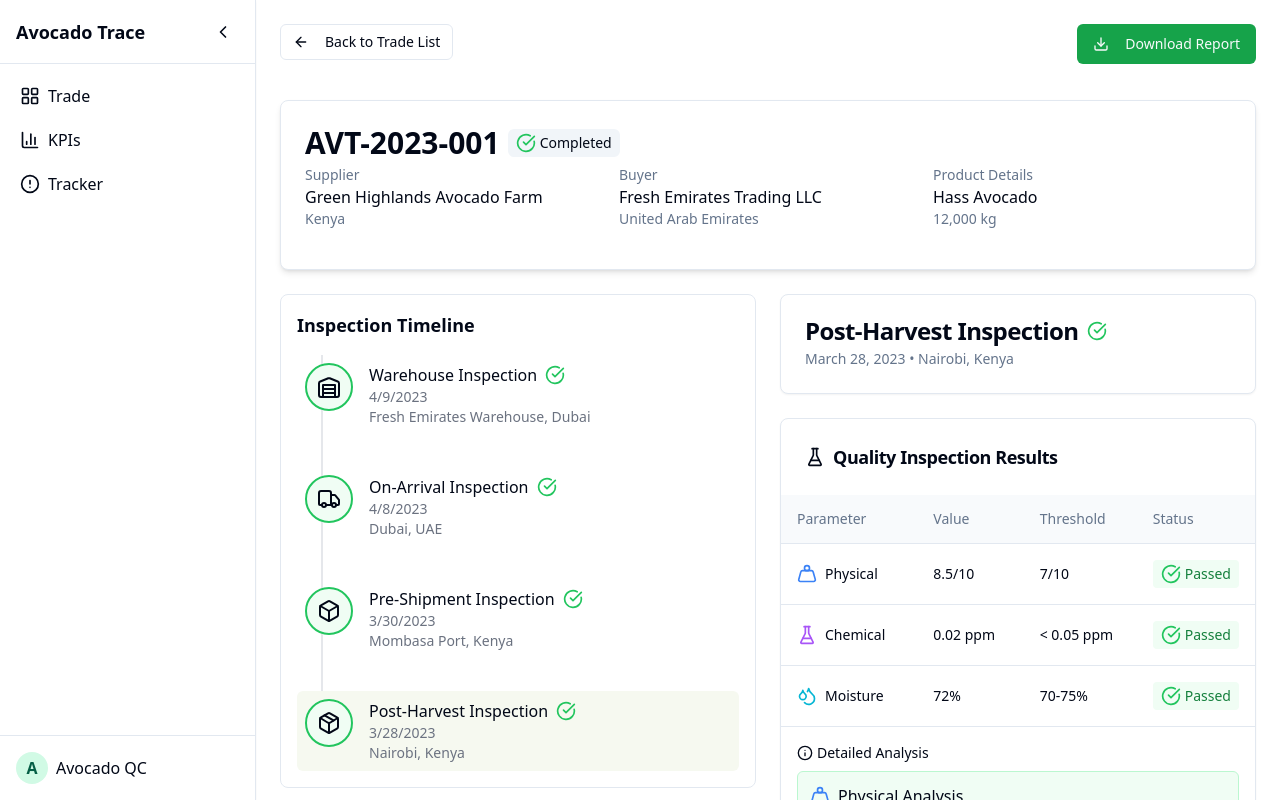
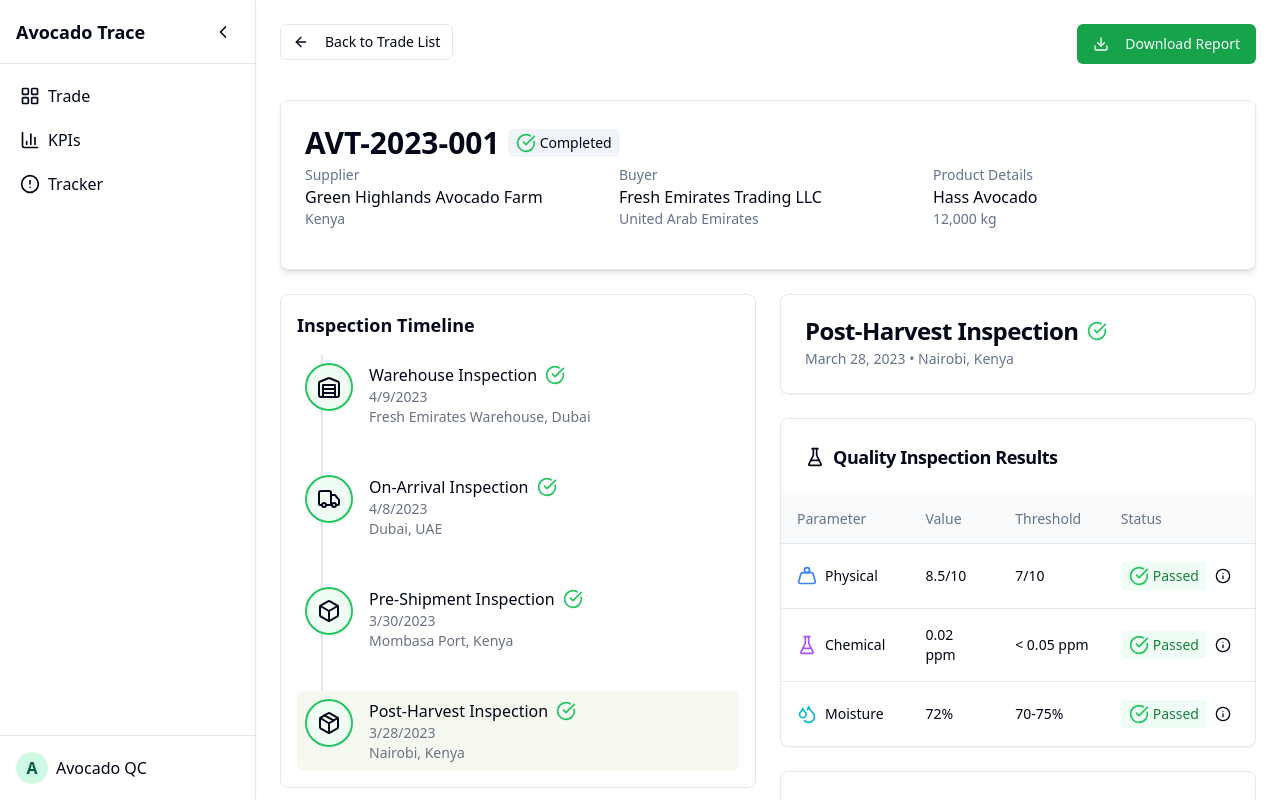
Before and after one commit to Dharya42/avocado-trade-guardian, a React (Vite) app: page /trade/1 in a window 1280 px wide. Built offline with nearby package versions, Linux system fonts and the light colour scheme.

Commit message:
added some ui change for Qality inspection component

```diff
--- a/src/components/trade/InspectionDetail.tsx
+++ b/src/components/trade/InspectionDetail.tsx
@@ -1,4 +1,3 @@
-
 import { Inspection, QualityCheck, Compliance } from '@/types';
 import {
   Card,
@@ -35,6 +34,19 @@ import {
   FileText,
   Info
 } from 'lucide-react';
+import {
+  Dialog,
+  DialogContent,
+  DialogDescription,
+  DialogHeader,
+  DialogTitle,
+  DialogTrigger,
+} from "@/components/ui/dialog";
+import {
+  Popover,
+  PopoverContent,
+  PopoverTrigger,
+} from "@/components/ui/popover";
 
 interface InspectionDetailProps {
   inspection: Inspection;
@@ -133,11 +145,7 @@ export const InspectionDetail = ({ inspection }: InspectionDetailProps) => {
             </TableHeader>
             <TableBody>
               {inspection.qualityChecks.map((check, index) => (
-                <TableRow
-                  key={index}
-                  className={check.details ? "cursor-pointer" : ""}
-                  onClick={() => {}}
-                >
+                <TableRow key={index}>
                   <TableCell className="font-medium">
                     <div className="flex items-center">
                       {getQualityIcon(check.type)}
@@ -147,37 +155,37 @@ export const InspectionDetail = ({ inspection }: InspectionDetailProps) => {
                   <TableCell>{check.value || '—'}</TableCell>
                   <TableCell>{check.threshold || '—'}</TableCell>
                   <TableCell>
-                    <div className={`flex items-center px-2 py-1 rounded ${getStatusColor(check.status)}`}>
-                      {getStatusIcon(check.status)}
-                      <span className={`ml-1 font-medium ${getStatusTextColor(check.status)}`}>{check.status}</span>
+                    <div className="flex items-center justify-between">
+                      <div className={`flex items-center px-2 py-1 rounded ${getStatusColor(check.status)}`}>
+                        {getStatusIcon(check.status)}
+                        <span className={`ml-1 font-medium ${getStatusTextColor(check.status)}`}>{check.status}</span>
+                      </div>
+                      {check.details && (
+                        <Popover>
+                          <PopoverTrigger asChild>
+                            <Button variant="ghost" size="icon" className="h-8 w-8">
+                              <Info className="h-4 w-4" />
+                            </Button>
+                          </PopoverTrigger>
+                          <PopoverContent className="w-80" align="end">
+                            <div className="flex flex-col space-y-2">
+                              <div className="flex items-center">
+                                {getQualityIcon(check.type)}
+                                <span className="ml-2 font-medium">{check.type} Analysis</span>
+                              </div>
+                              <div className={`p-3 rounded-md ${getStatusColor(check.status)} border`}>
+                                <p className="text-sm text-muted-foreground">{check.details}</p>
+                              </div>
+                            </div>
+                          </PopoverContent>
+                        </Popover>
+                      )}
                     </div>
                   </TableCell>
                 </TableRow>
               ))}
             </TableBody>
           </Table>
-
-          {inspection.qualityChecks.some(check => check.details) && (
-            <div className="p-4 border-t">
-              <div className="text-sm font-medium mb-2 flex items-center">
-                <Info className="h-4 w-4 mr-1" />
-                Detailed Analysis
-              </div>
-              <div className="space-y-3">
-                {inspection.qualityChecks
-                  .filter(check => check.details)
-                  .map((check, index) => (
-                    <div key={index} className={`p-3 rounded-md ${getStatusColor(check.status)} border`}>
-                      <div className="font-medium flex items-center mb-1">
-                        {getQualityIcon(check.type)}
-                        <span className="ml-2">{check.type} Analysis</span>
-                      </div>
-                      <p className="text-sm text-muted-foreground">{check.details}</p>
-                    </div>
-                  ))}
-              </div>
-            </div>
-          )}
         </CardContent>
       </Card>
 
```
